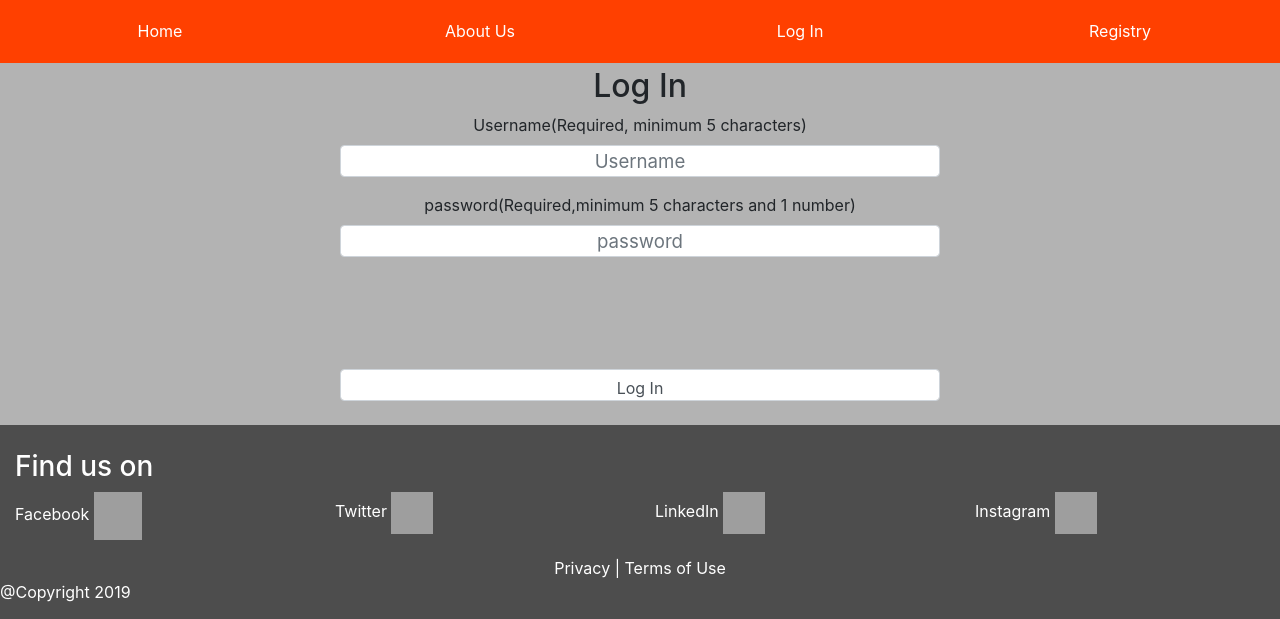
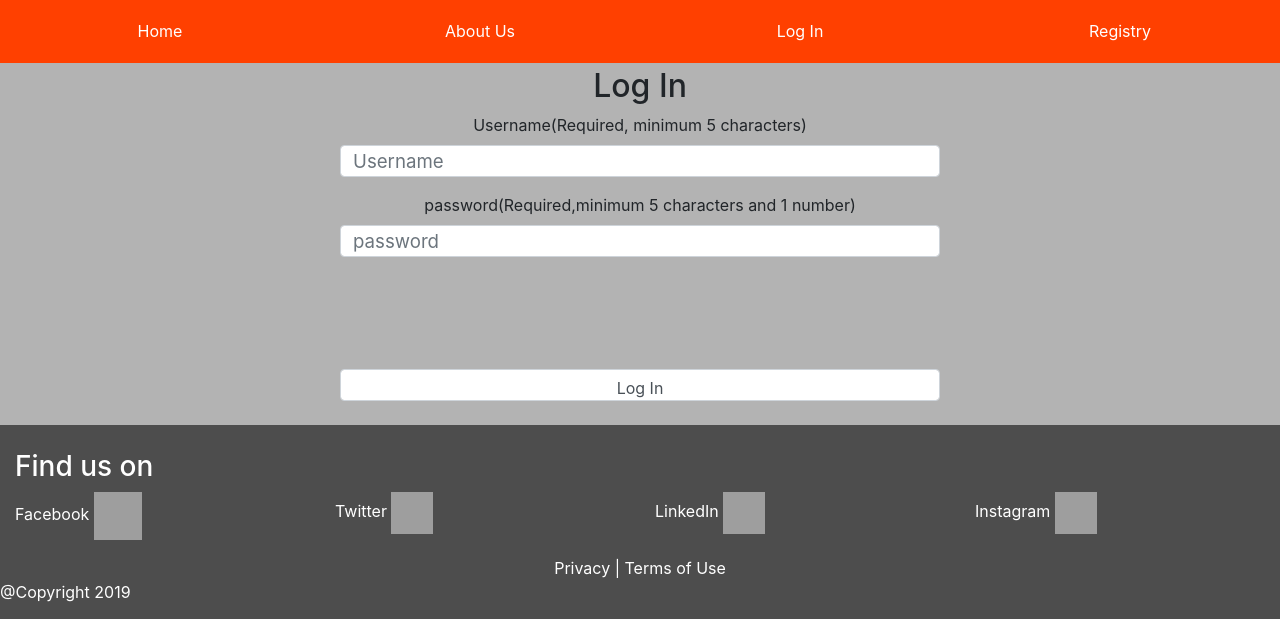
Before and after one commit to johnpeter2896/UNItied, a PHP site: page /Login.php in a window 1280 px wide. Shown: the part 101-720 px from the top of the page. Run offline with PHP 8.4, Linux system fonts and the light colour scheme; some libraries are stand-ins or nearby versions; grey boxes are pictures that could not be loaded.

Commit message:
Add files via upload

```diff
--- a/Login.php
+++ b/Login.php
@@ -22,7 +22,7 @@
     margin: 0 auto;
     margin-left: auto;
     margin-right: auto;
-    text-align: center;
+    text-align: left;
   }
   #passwordText{
     font-size: 14pt;
@@ -31,7 +31,7 @@
     margin: 0 auto;
     margin-left: auto;
     margin-right: auto;
-    text-align: center;
+    text-align: left;
   }
   #submitBtn{
     height: 32px;
--- a/RecordProgramme.php
+++ b/RecordProgramme.php
@@ -24,6 +24,9 @@
     margin: 0 auto;
     margin-left: auto;
     margin-right: auto;
+    text-align: left;
+  }
+  #button{
     text-align: center;
   }
   </style>
@@ -85,7 +88,7 @@
 <br>
 <br>
 <br>
-<input type="submit" class="form-control submit" value="Record Programme">
+<input id="button" type="submit" class="form-control submit" value="Record Programme">
   </form>
 
 </div>
--- a/RegisterUniAdmin.php
+++ b/RegisterUniAdmin.php
@@ -22,6 +22,9 @@
     margin: 0 auto;
     margin-left: auto;
     margin-right: auto;
+    text-align: left;
+  }
+  #button{
     text-align: center;
   }
   </style>
@@ -85,7 +88,7 @@
 </div>
 <br>
 
-<input type="submit" class="form-control submit" value="Submit University Administrator">
+<input id="button" type="submit" class="form-control submit" value="Submit University Administrator">
   </form>
 
 </div>
--- a/RegisterUniversity.php
+++ b/RegisterUniversity.php
@@ -22,6 +22,9 @@
     margin: 0 auto;
     margin-left: auto;
     margin-right: auto;
+    text-align: left;
+  }
+  #button{
     text-align: center;
   }
   </style>
@@ -84,7 +87,7 @@
 <br>
 <br>
 
-<input type="submit" class="form-control submit" value="Submit University">
+<input id="button" type="submit" class="form-control submit" value="Submit University">
   </form>
 
 </div>
```
